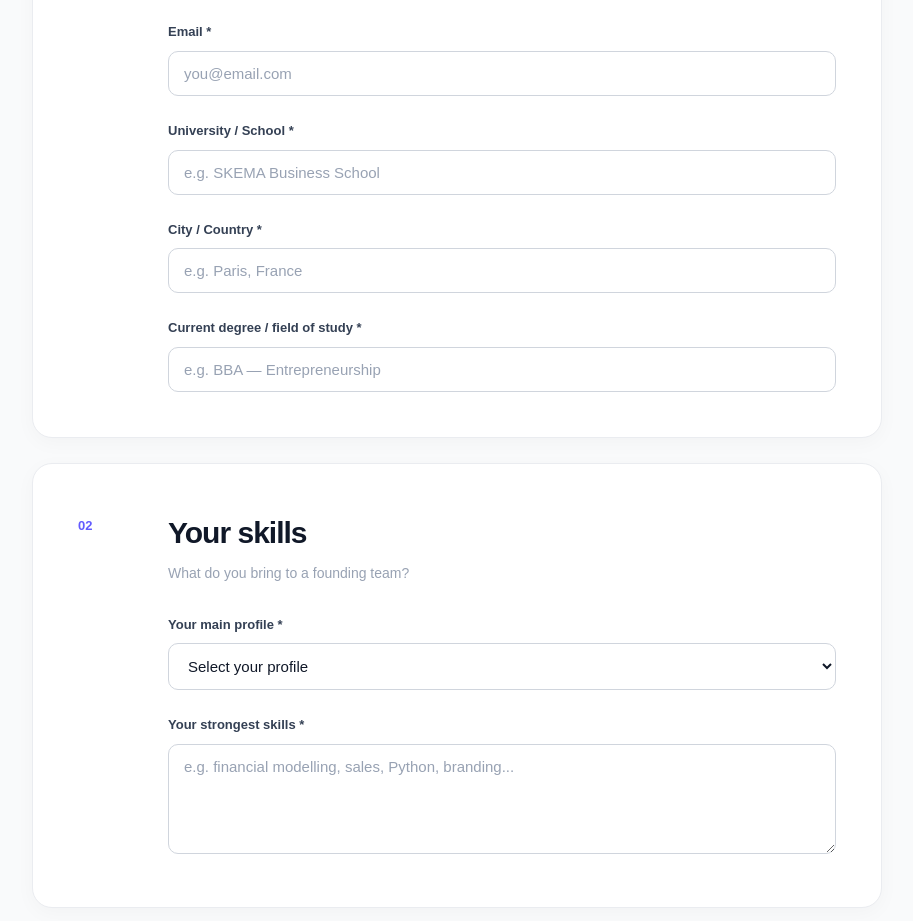
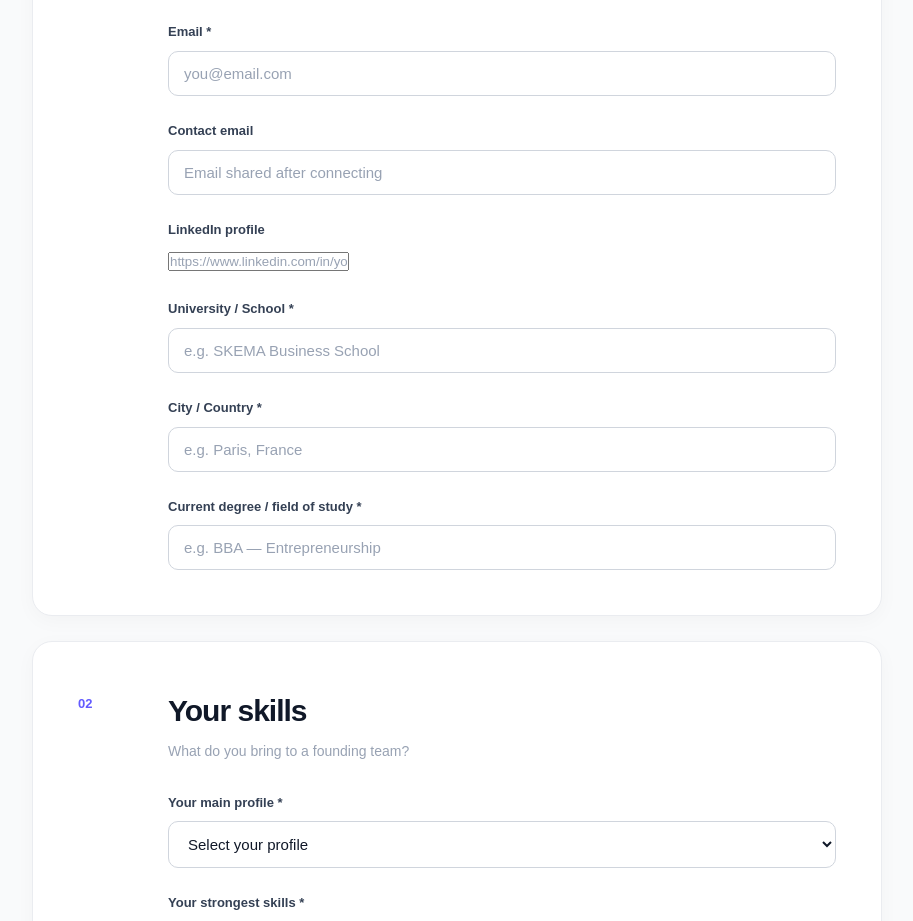
Before and after one commit to amaurycalo4-ctrl/FounderMatch, a plain HTML site: page profile.html in a window 1280 px wide. Shown: the part 911-1832 px from the top of the page, without its empty margins (183-1096 px from the left). Drawn offline with Linux system fonts and the light colour scheme.

Commit message:
Update profile.html

```diff
--- a/profile.html
+++ b/profile.html
@@ -87,6 +87,21 @@ name="first_name"
           placeholder="you@email.com"
           required
         >
+        <label for="contact_email">Contact email</label>
+<input
+  type="email"
+  id="contact_email"
+  name="contact_email"
+  placeholder="Email shared after connecting"
+>
+
+<label for="linkedin_url">LinkedIn profile</label>
+<input
+  type="url"
+  id="linkedin_url"
+  name="linkedin_url"
+  placeholder="https://www.linkedin.com/in/your-profile"
+>
 
         <label for="university">University / School *</label>
         <input
```
